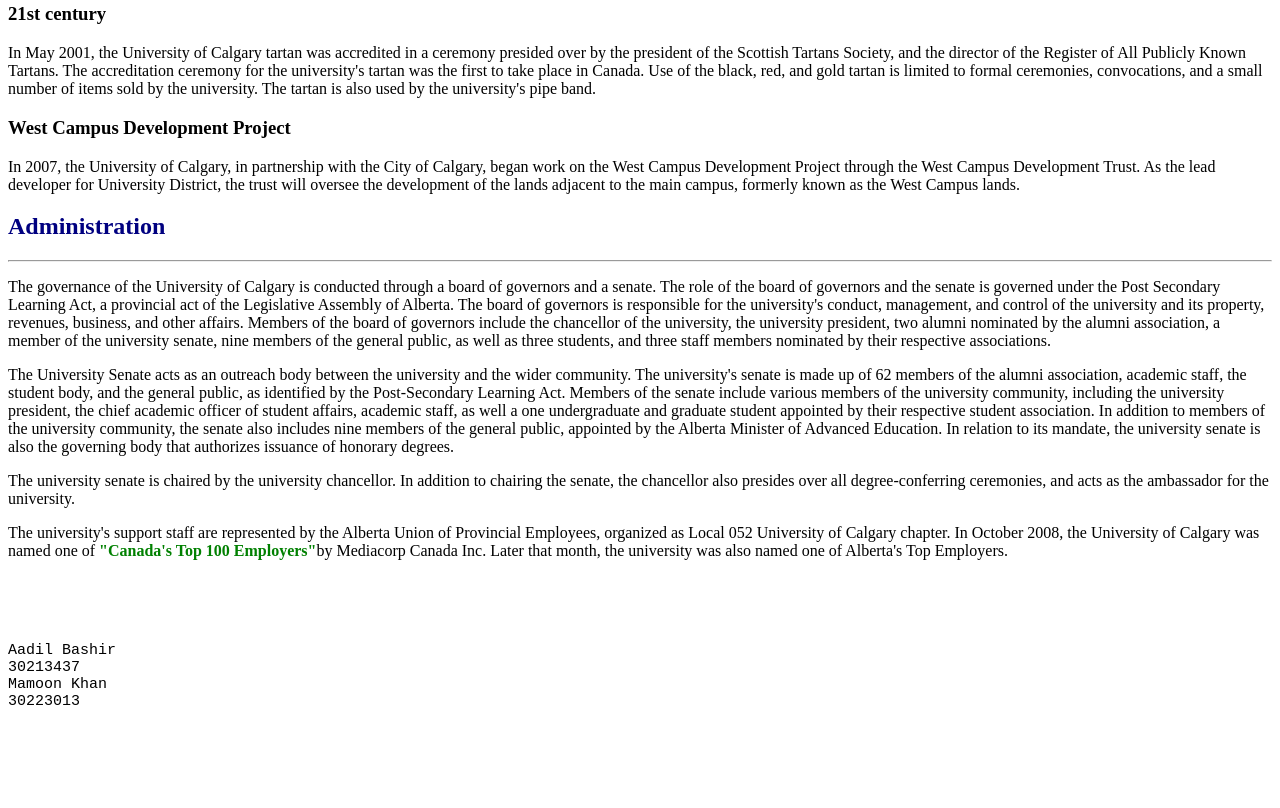
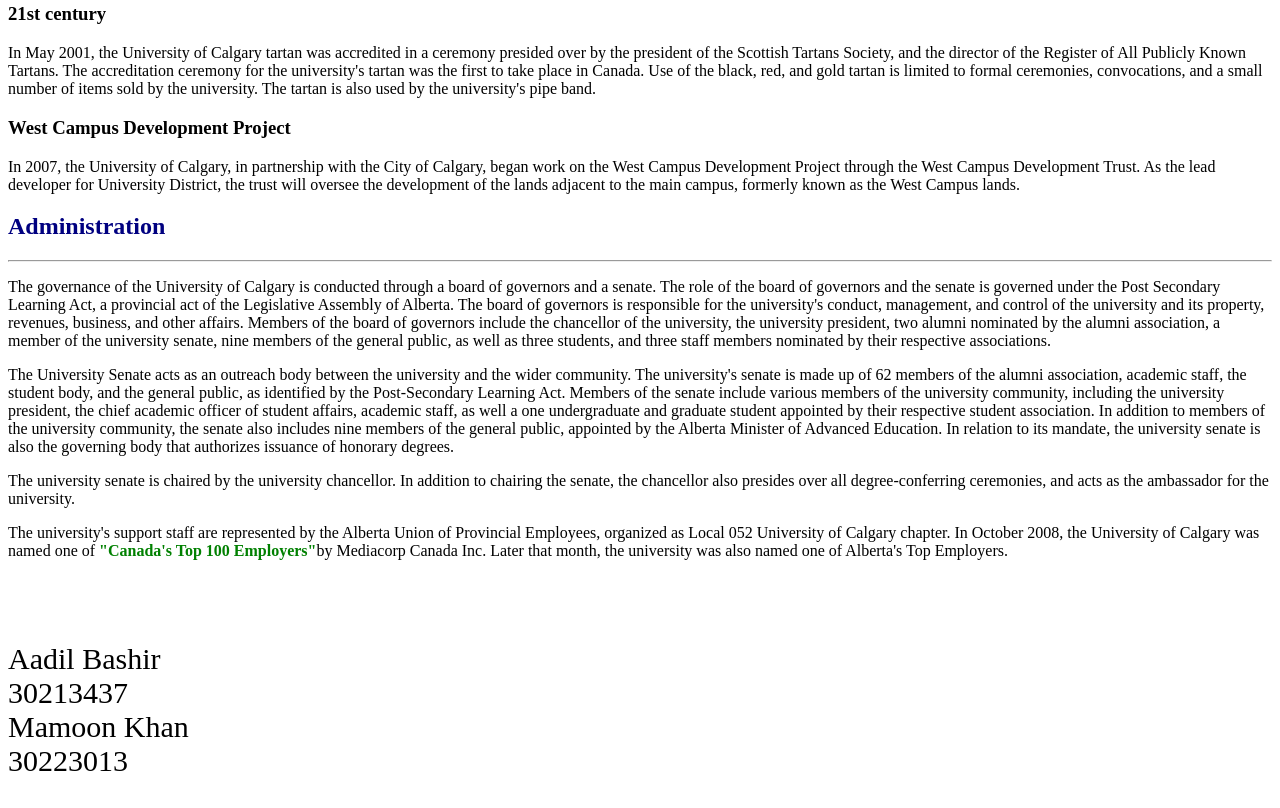
Before and after one commit to ade123a/ENSF381, a plain HTML site: page index.html in a window 1280 px wide. Shown: the part 342-1150 px from the top of the page. Before the commit the page ends 1080 px from the top, so only its background shows below. Drawn offline with Linux system fonts and the light colour scheme.

Commit message:
fixed html code readability and Names/UCIDs

```diff
--- a/index.html
+++ b/index.html
@@ -8,7 +8,9 @@
 <body>
     <h1>University of Calgary</h1>
 
-    <p>The <b>University of Calgary</b> (<b>U of C</b> or UCalgary) is a public research university located in Calgary, Alberta, Canada.
+    <p>
+
+        The <b>University of Calgary</b> (<b>U of C</b> or UCalgary) is a public research university located in Calgary, Alberta, Canada.
         <i>The University of Calgary started in 1944 as the Calgary branch of the University of Alberta</i>, founded in 1908,
         prior to being instituted into a separate, autonomous university in 1966.
         It is composed of 14 faculties and over 85 research institutes and centres.
@@ -16,19 +18,24 @@
         in the city centre.
         The main campus houses most of the research facilities and works with provincial and federal research and regulatory
         agencies, several of which are housed next to the campus such as the Geological Survey of Canada.
-              The main campus covers approximately 200 hectares (490 acres).</p>
+        The main campus covers approximately 200 hectares (490 acres).
+    </p>
 
     <h2 style="color: navy;">History</h2>
     <hr>
 
-              <p>The University of Calgary was <b><u>established in 1966,</u></b> but its roots date back more than half a century earlier
+    <p>
+
+        The University of Calgary was <b><u>established in 1966,</u></b> but its roots date back more than half a century earlier
         to the establishment of the Normal School in Calgary in 1905.
         The Alberta Normal School was established in Calgary to train primary and secondary school teachers
         in the new province. The Calgary Normal School was absorbed by the University of Alberta's Faculty of Education
         in 1945, and operated as a part of its Calgary branch campus, a satellite campus of the University of Alberta.
         Operating from the west wing of the Provincial Institute of Technology and Art,
         the Calgary University Committee was formed 1946, in an effort to lobby for separate permanent facilities
-                     for the branch campus.</p>
+        for the branch campus.
+
+    </p>
 
 
     <p>
@@ -63,7 +70,8 @@
 
     </p>
 
-           <p>The University Senate acts as an outreach body between the university and the wider community.
+    <p>
+        The University Senate acts as an outreach body between the university and the wider community.
         The university's senate is made up of 62 members of the alumni association, academic staff, the student body,
         and the general public, as identified by the Post-Secondary Learning Act.
         Members of the senate include various members of the university community, including the university president,
@@ -90,13 +98,13 @@
     <br>
 
 
-<pre>
-<font style="font-size: 15px;" >
+
+
+<pre style="font-family: 'Times New Roman', Times, serif; font-size: 30px;">
 Aadil Bashir
 30213437
 Mamoon Khan
 30223013
-</font>
 </pre>
 
 </body>
```
Lines whose indentation alone changed are shown as unchanged.
